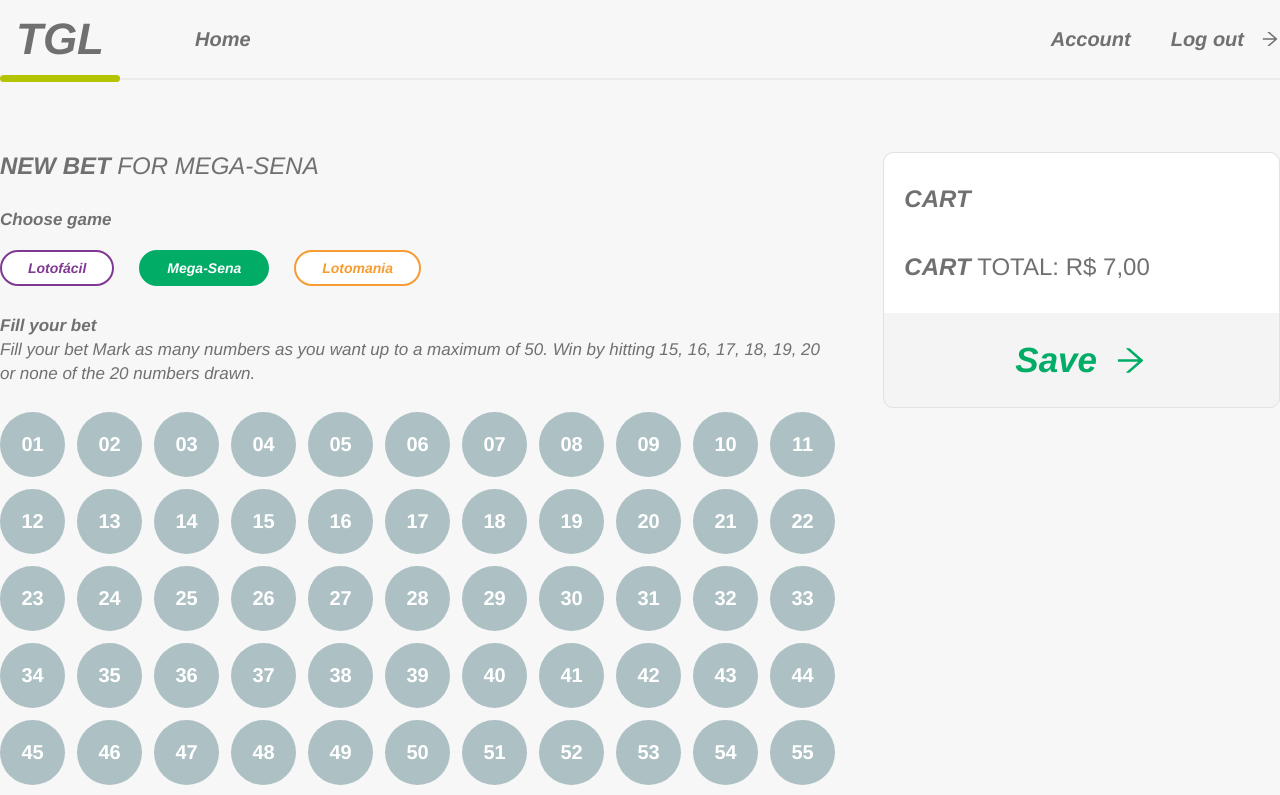
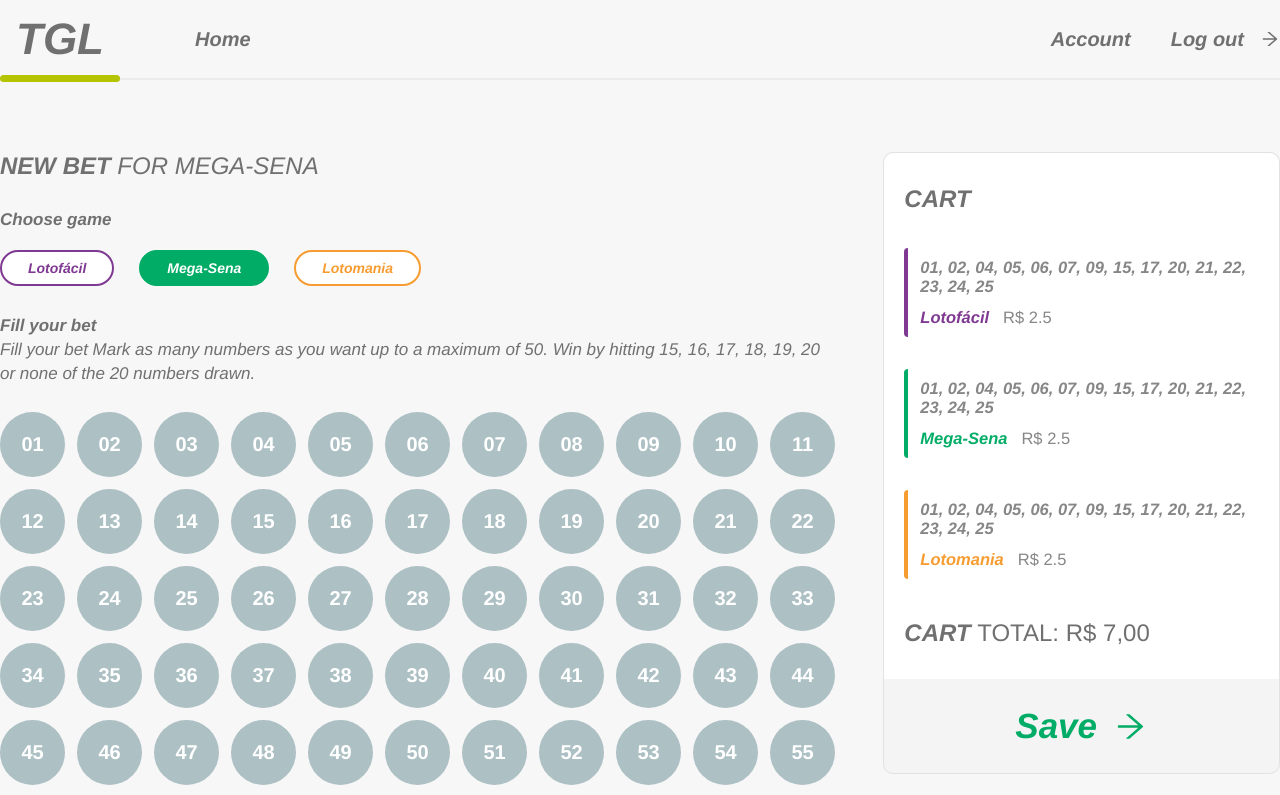
Before and after one commit to gabepinheiro/tgl-react, a React (Vite) app: page /new-bet in a window 1280 px wide. Shown: the top 795 px of the page. Built offline with nearby package versions, Linux system fonts and the light colour scheme.

Commit message:
feat(Cart): added static content

```diff
--- a/src/components/cart/index.tsx
+++ b/src/components/cart/index.tsx
@@ -2,18 +2,68 @@
 import { AiOutlineArrowRight as ArrowRightIcon } from 'react-icons/ai'
 
 import * as S from './styles'
+import {
+  GameAmount,
+  GameCardContainer,
+  GameCardContent,
+  GameName,
+  GameNumbers,
+} from '../game-card'
+
+const items = [
+  {
+    name: 'Lotofácil',
+    amount: 2.50,
+    numbers: [1, 2, 4, 5, 6, 7, 9, 15, 17, 20, 21, 22, 23, 24, 25],
+    color: '#7F3992',
+  },
+  {
+    name: 'Mega-Sena',
+    amount: 2.50,
+    numbers: [1, 2, 4, 5, 6, 7, 9, 15, 17, 20, 21, 22, 23, 24, 25],
+    color: '#01AC66',
+  },
+  {
+    name: 'Lotomania',
+    amount: 2.50,
+    numbers: [1, 2, 4, 5, 6, 7, 9, 15, 17, 20, 21, 22, 23, 24, 25],
+    color: '#F79C31',
+  },
+]
 
 export const Cart = () => {
   return (
     <S.Wrapper>
       <S.Content>
         <S.Heading>Cart</S.Heading>
+
+        <S.CartItems>
+          {items.map(item => (
+            <S.CartItem key={item.name}>
+              <GameCardContainer color={item.color} size='medium'>
+                <GameCardContent>
+                  <GameNumbers>
+                    {item.numbers
+                      .map(number => String(number)
+                        .padStart(2, '0'))
+                      .join(', ')}
+                  </GameNumbers>
+                  <S.GameNameAmountWrapper>
+                    <GameName>{item.name}</GameName>
+                    <GameAmount>R$ {item.amount}</GameAmount>
+                  </S.GameNameAmountWrapper>
+                </GameCardContent>
+              </GameCardContainer>
+            </S.CartItem>
+          ))}
+        </S.CartItems>
+
         <S.TotalAmount>
           Cart <span>total: R$ 7,00</span>
         </S.TotalAmount>
       </S.Content>
       <S.ButtonSaveWrapper>
-        <ButtonLink color='greenLight' size='large'>
+        <ButtonLink size='large'>
           Save <ArrowRightIcon />
         </ButtonLink>
       </S.ButtonSaveWrapper>
--- a/src/components/cart/styles.ts
+++ b/src/components/cart/styles.ts
@@ -14,6 +14,7 @@
   font-size: 2.4rem;
   font-style: italic;
   text-transform: uppercase;
+  margin-bottom: 3.5rem;
 `
 
 export const Content = styled.div`
@@ -23,6 +24,29 @@
   ${({ theme }) => css`
     background-color: ${theme.colors.white};
   `}
+`
+
+export const CartItems = styled.ul`
+  list-style: none;
+  max-height: 350px;
+  overflow-y: scroll;
+
+  &::-webkit-scrollbar {
+    width: 0.4rem;
+    overflow: hidden;
+  }
+
+  &::-webkit-scrollbar-thumb {
+    background: #ADC0C4;
+    border-radius: 0.4rem;
+  }
+`
+
+export const CartItem = styled.li`
+  overflow-wrap: break-word;
+  &:not(:last-child) {
+    margin-bottom: 3.2rem;
+  }
 `
 
 export const TotalAmount = styled.h3`
@@ -47,3 +71,8 @@
     `}
   }
 `
+
+export const GameNameAmountWrapper = styled.div`
+  display: flex;
+  gap: 1.4rem;
+`
```
